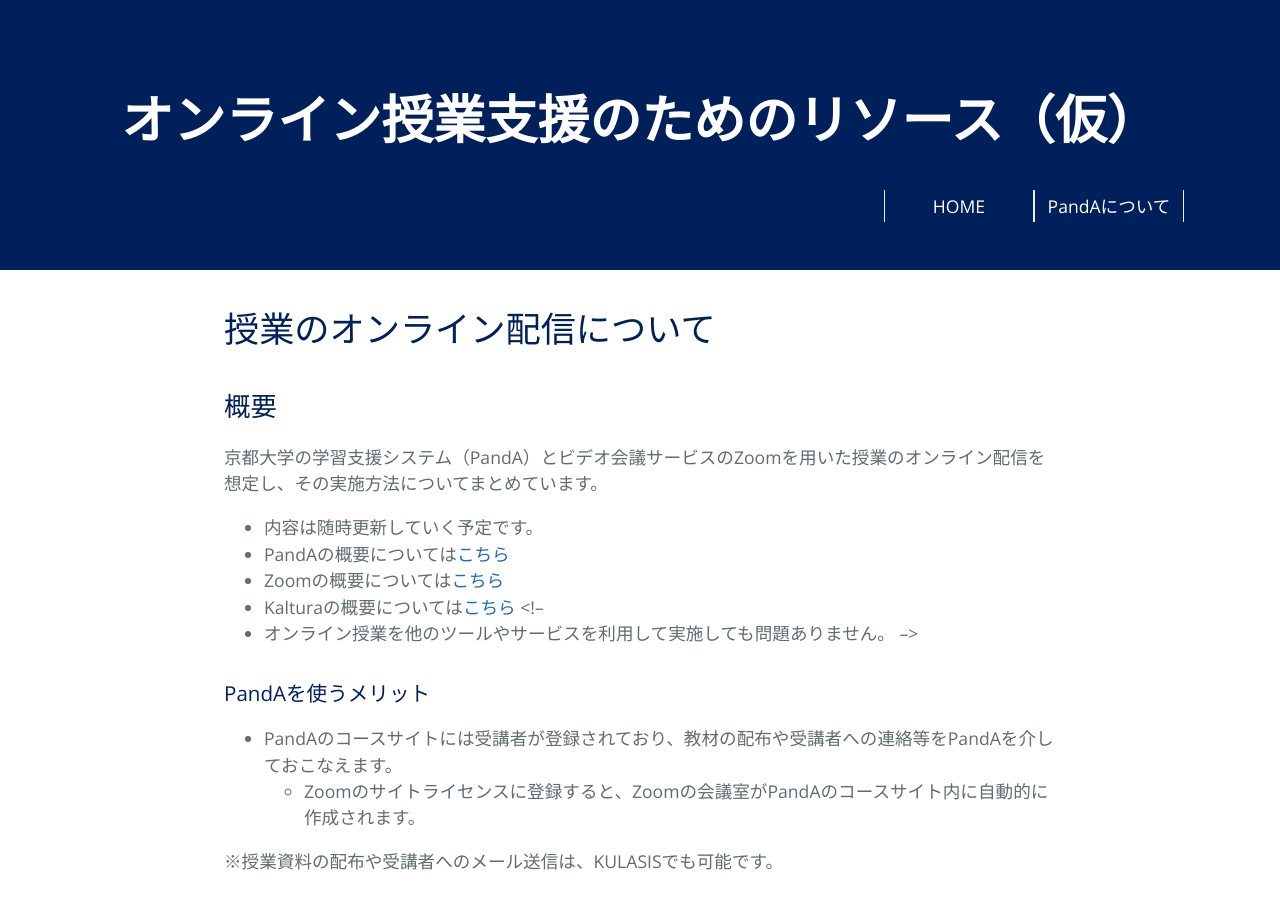
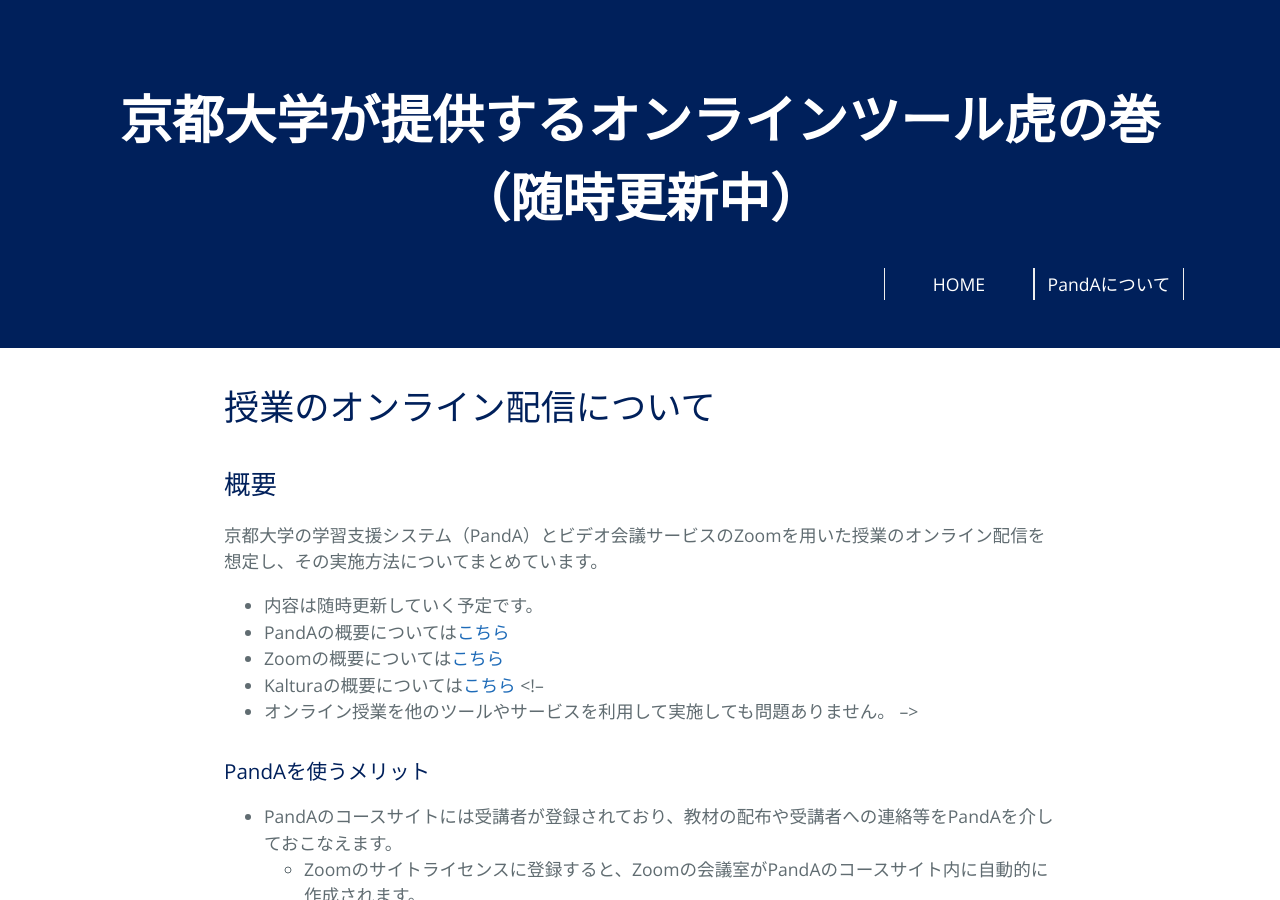
Before and after one commit to kyoto-u/online-edu, a Jekyll site: the page built from index.md, in a window 1280 px wide and 900 px high. Built offline with Jekyll 4.4.1, drawn with Linux system fonts in a browser that asks for light colours.

Commit message:
Update _config.yml

```diff
--- a/_config.yml
+++ b/_config.yml
@@ -17,7 +17,7 @@ include:
 #   enabled: true
 #   collections: true
 
-title: オンライン授業支援のためのリソース（仮）
+title: 京都大学が提供するオンラインツール虎の巻（随時更新中）
 # description: " aaaa"
 
 
```
